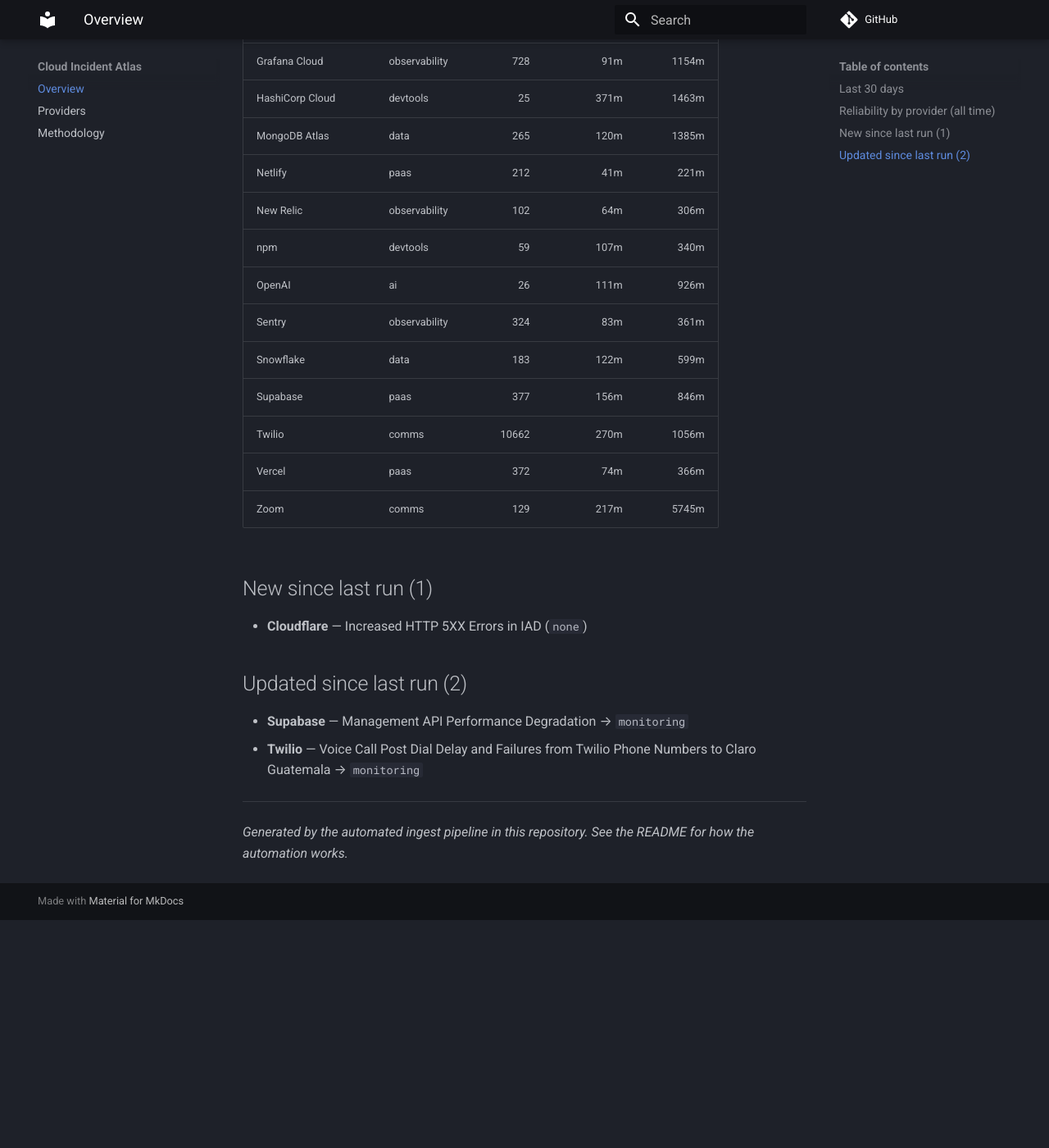
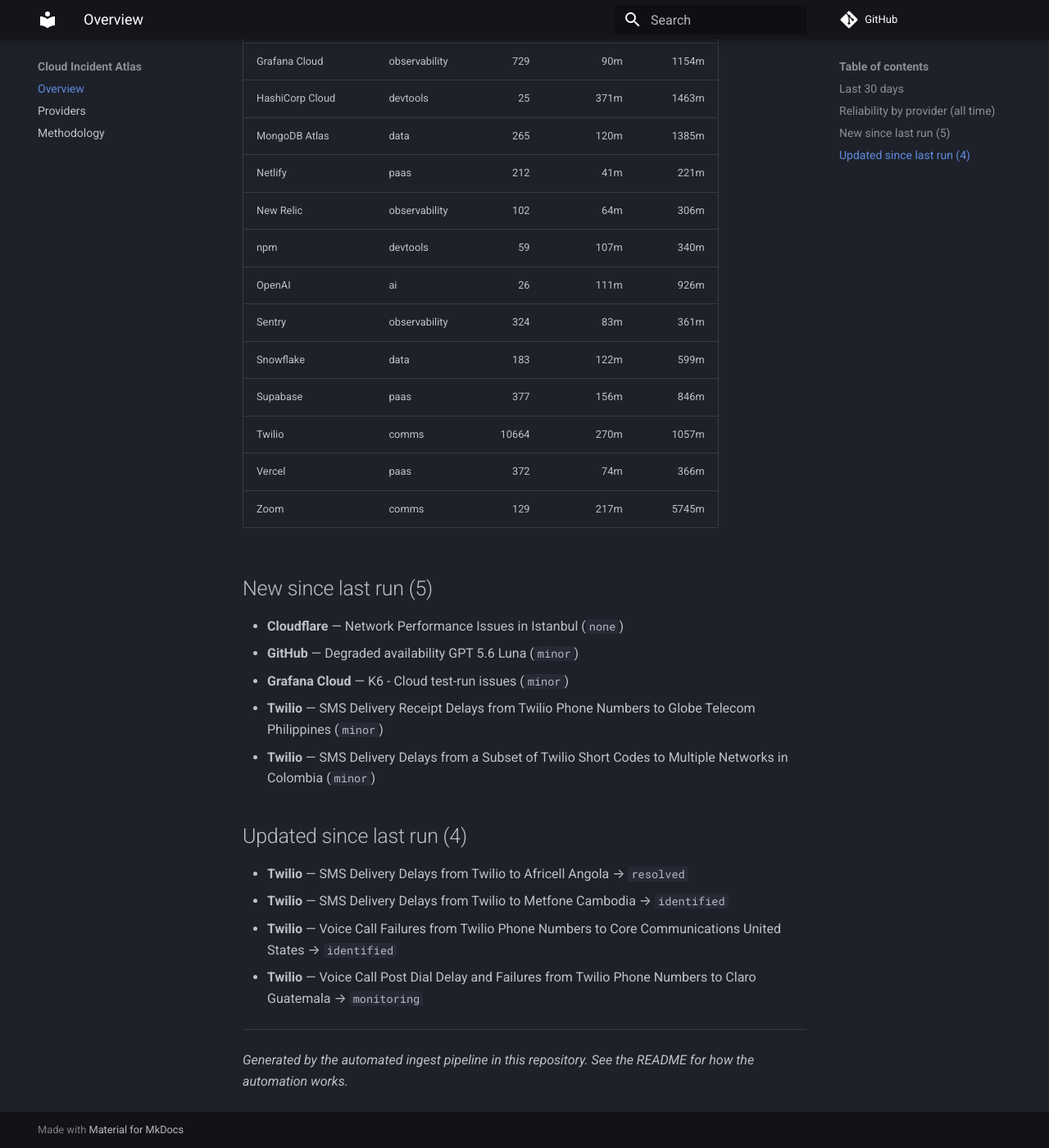
Before and after one commit to ayushgupta07xx/cloud-incident-atlas, an MkDocs documentation site: the page built from docs/index.md, in a window 1280 px wide and 1400 px high, scrolled down 940 px. Shown: the whole window at 82% size. Built offline with MkDocs 1.6.1 and Material for MkDocs 9.7.7, drawn with Linux system fonts in a browser that asks for light colours; comment, search, counter and statistics services are not loaded; before the commit the page ends 2062 px from its top, so only the background shows below that; some of the changed text lies outside the part shown.

```diff
--- a/docs/index.md
+++ b/docs/index.md
@@ -14,15 +14,15 @@ Cross-vendor incident data for 24 providers. Corpus: **22,301 incidents**. Updat
 | Atlassian | devtools | 39 | 120m | 2244m |
 | Amazon Web Services | cloud | 39 | — | — |
 | CircleCI | devtools | 295 | 66m | 491m |
-| Cloudflare | cdn | 6565 | 240m | 495m |
+| Cloudflare | cdn | 6566 | 240m | 495m |
 | Confluent Cloud | data | 248 | 195m | 1645m |
 | Datadog | observability | 119 | 74m | 222m |
 | DigitalOcean | cloud | 494 | 144m | 571m |
 | Discord | comms | 207 | 54m | 299m |
 | Elastic Cloud | observability | 241 | 188m | 1326m |
 | Google Cloud Platform | cloud | 4 | — | — |
-| GitHub | devtools | 586 | 66m | 282m |
-| Grafana Cloud | observability | 728 | 91m | 1154m |
+| GitHub | devtools | 587 | 66m | 281m |
+| Grafana Cloud | observability | 729 | 90m | 1154m |
 | HashiCorp Cloud | devtools | 25 | 371m | 1463m |
 | MongoDB Atlas | data | 265 | 120m | 1385m |
 | Netlify | paas | 212 | 41m | 221m |
@@ -32,17 +32,23 @@ Cross-vendor incident data for 24 providers. Corpus: **22,301 incidents**. Updat
 | Sentry | observability | 324 | 83m | 361m |
 | Snowflake | data | 183 | 122m | 599m |
 | Supabase | paas | 377 | 156m | 846m |
-| Twilio | comms | 10662 | 270m | 1056m |
+| Twilio | comms | 10664 | 270m | 1057m |
 | Vercel | paas | 372 | 74m | 366m |
 | Zoom | comms | 129 | 217m | 5745m |
 
-## New since last run (1)
+## New since last run (5)
 
-- **Cloudflare** — Increased HTTP 5XX Errors in IAD (`none`)
+- **Cloudflare** — Network Performance Issues in Istanbul (`none`)
+- **GitHub** — Degraded availability GPT 5.6 Luna (`minor`)
+- **Grafana Cloud** — K6 - Cloud test-run issues (`minor`)
+- **Twilio** — SMS Delivery Receipt Delays from Twilio Phone Numbers to Globe Telecom Philippines (`minor`)
+- **Twilio** — SMS Delivery Delays from a Subset of Twilio Short Codes to Multiple Networks in Colombia (`minor`)
 
-## Updated since last run (2)
+## Updated since last run (4)
 
-- **Supabase** — Management API Performance Degradation → `monitoring`
+- **Twilio** — SMS Delivery Delays from Twilio to Africell Angola → `resolved`
+- **Twilio** — SMS Delivery Delays from Twilio to Metfone Cambodia → `identified`
+- **Twilio** — Voice Call Failures from Twilio Phone Numbers to Core Communications United States → `identified`
 - **Twilio** — Voice Call Post Dial Delay and Failures from Twilio Phone Numbers to Claro Guatemala → `monitoring`
 
 ---
```
Also changed, not shown: other parts of docs/index.md (+3 -3 lines), README.md (+6 -0 lines), docs/providers.md (+8 -8 lines), docs/img/mttr.svg, docs/img/timeline.svg, 5 other files.
